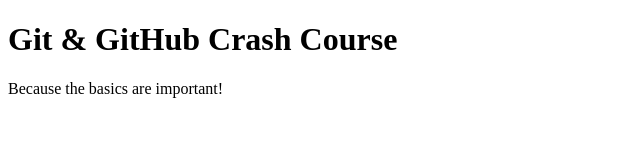
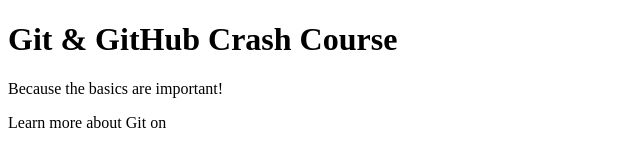
Before and after one commit to frescodevops/git-crash-course, a plain HTML site: page index.html in a window 1280 px wide. Shown: the whole page, without its empty margins (0-640 px from the left). Drawn offline with Linux system fonts and the light colour scheme.

```diff
--- a/index.html
+++ b/index.html
@@ -9,5 +9,6 @@
   <body>
     <h1>Git & GitHub Crash Course</h1>
     <p>Because the basics are important!</p>
+    <p> Learn more about Git on</p>
   </body>
 </html>
```
